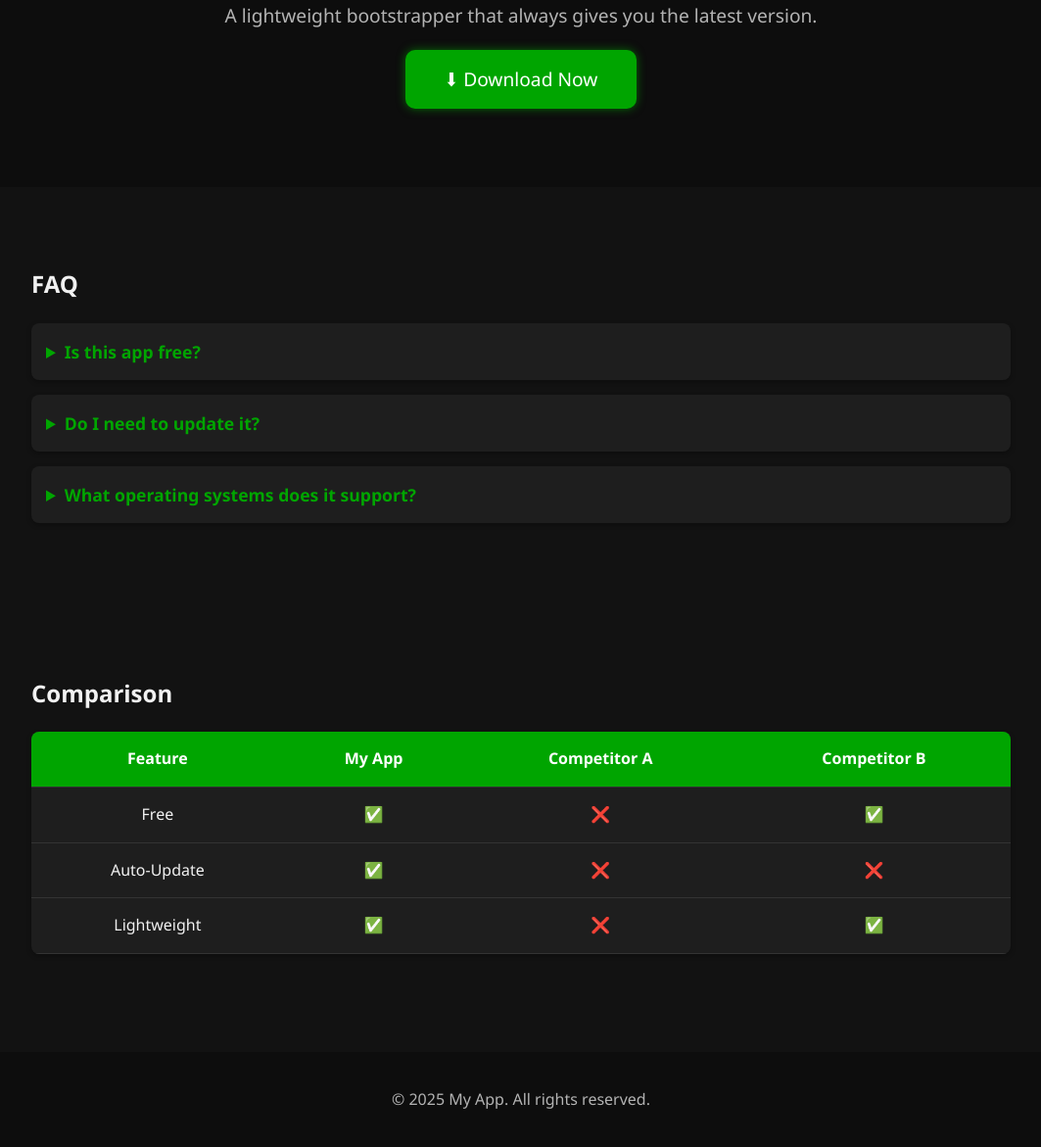
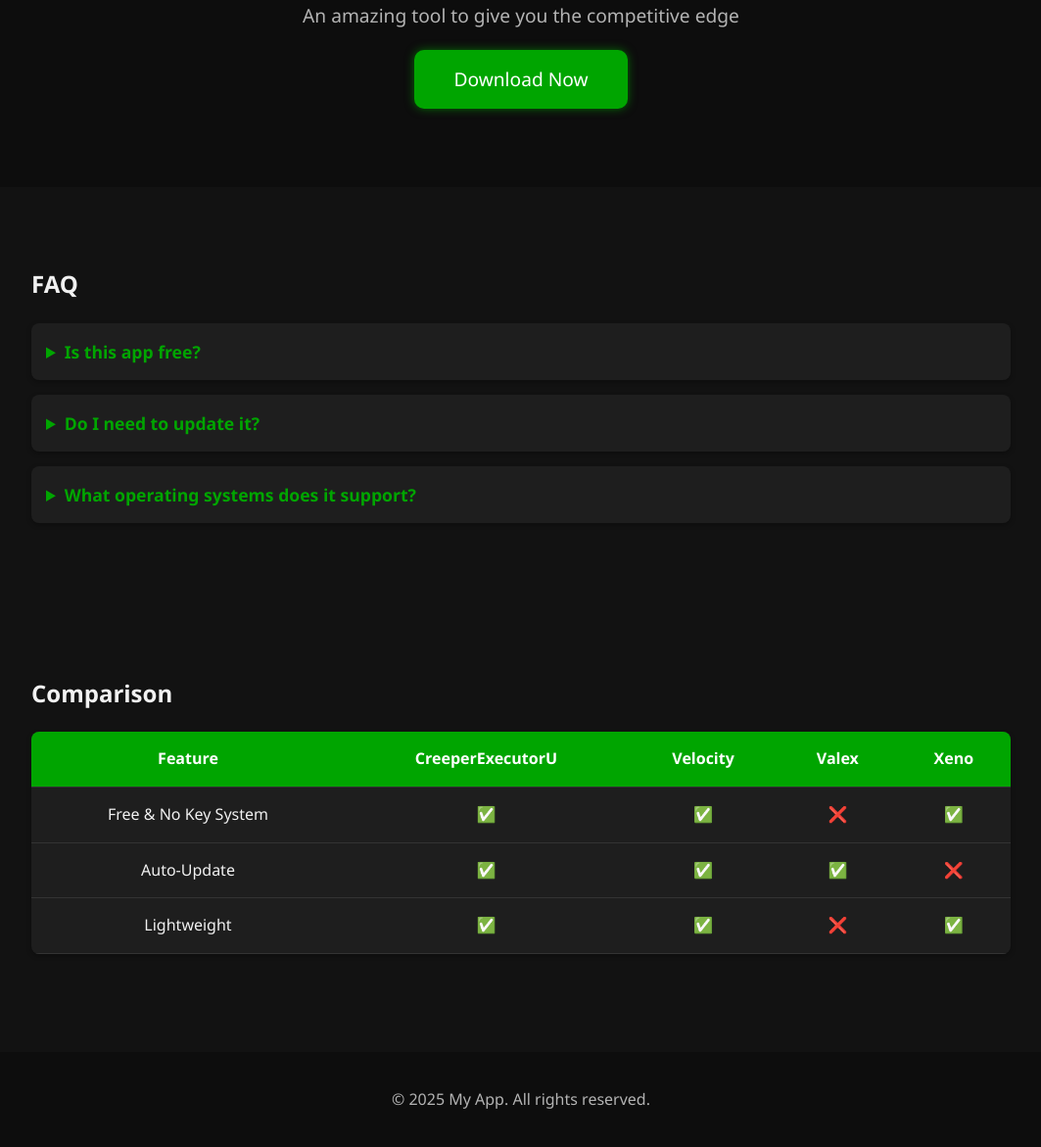
Before and after one commit to CreeperKing3532/CreeperExecutorU.Version, a plain HTML site: page index.html in a window 1280 px wide. Shown: the part 166-1337 px from the top of the page at 98% size, without its empty margins (108-1171 px from the left). Drawn offline with Linux system fonts and the light colour scheme.

Commit message:
Update index.html

```diff
--- a/index.html
+++ b/index.html
@@ -3,7 +3,7 @@
 <head>
   <meta charset="UTF-8">
   <meta name="viewport" content="width=device-width, initial-scale=1.0">
-  <title>My App</title>
+  <title>CreeperExecutorU</title>
   <style>
     :root {
       --accent: rgb(0,165,0);
@@ -149,9 +149,9 @@
 <body>
   <header>
     <div class="hero">
-      <h1>My Awesome App</h1>
-      <p>A lightweight bootstrapper that always gives you the latest version.</p>
-      <a href="yourfile.exe" class="download-btn" download>⬇ Download Now</a>
+      <h1>CreeperExecutorU</h1>
+      <p>An amazing tool to give you the competitive edge</p>
+      <a href="yourfile.exe" class="download-btn" download>Download Now</a>
     </div>
   </header>
 
@@ -160,15 +160,15 @@
     <div class="faq">
       <details>
         <summary>Is this app free?</summary>
-        <p>Yes! It’s completely free to use.</p>
+        <p>Yes! It’s completely free to use, No Key System, No VIP/Premium</p>
       </details>
       <details>
         <summary>Do I need to update it?</summary>
-        <p>Nope — the bootstrapper always fetches the latest version automatically.</p>
+        <p>Nope, the app you download on this site downloads CreeperExecutorU for you, and handles updates</p>
       </details>
       <details>
         <summary>What operating systems does it support?</summary>
-        <p>Currently only Windows, but Mac/Linux support is planned.</p>
+        <p>Only Windows, It will not come to Linux or Mac</p>
       </details>
     </div>
   </section>
@@ -179,14 +179,16 @@
       <thead>
         <tr>
           <th>Feature</th>
-          <th>My App</th>
-          <th>Competitor A</th>
-          <th>Competitor B</th>
+          <th>CreeperExecutorU</th>
+          <th>Velocity</th>
+          <th>Valex</th>
+          <th>Xeno</th>
         </tr>
       </thead>
       <tbody>
         <tr>
-          <td>Free</td>
+          <td>Free & No Key System</td>
+          <td>✅</td>
           <td>✅</td>
           <td>❌</td>
           <td>✅</td>
@@ -194,11 +196,13 @@
         <tr>
           <td>Auto-Update</td>
           <td>✅</td>
-          <td>❌</td>
+          <td>✅</td>
+          <td>✅</td>
           <td>❌</td>
         </tr>
         <tr>
           <td>Lightweight</td>
+          <td>✅</td>
           <td>✅</td>
           <td>❌</td>
           <td>✅</td>
```
